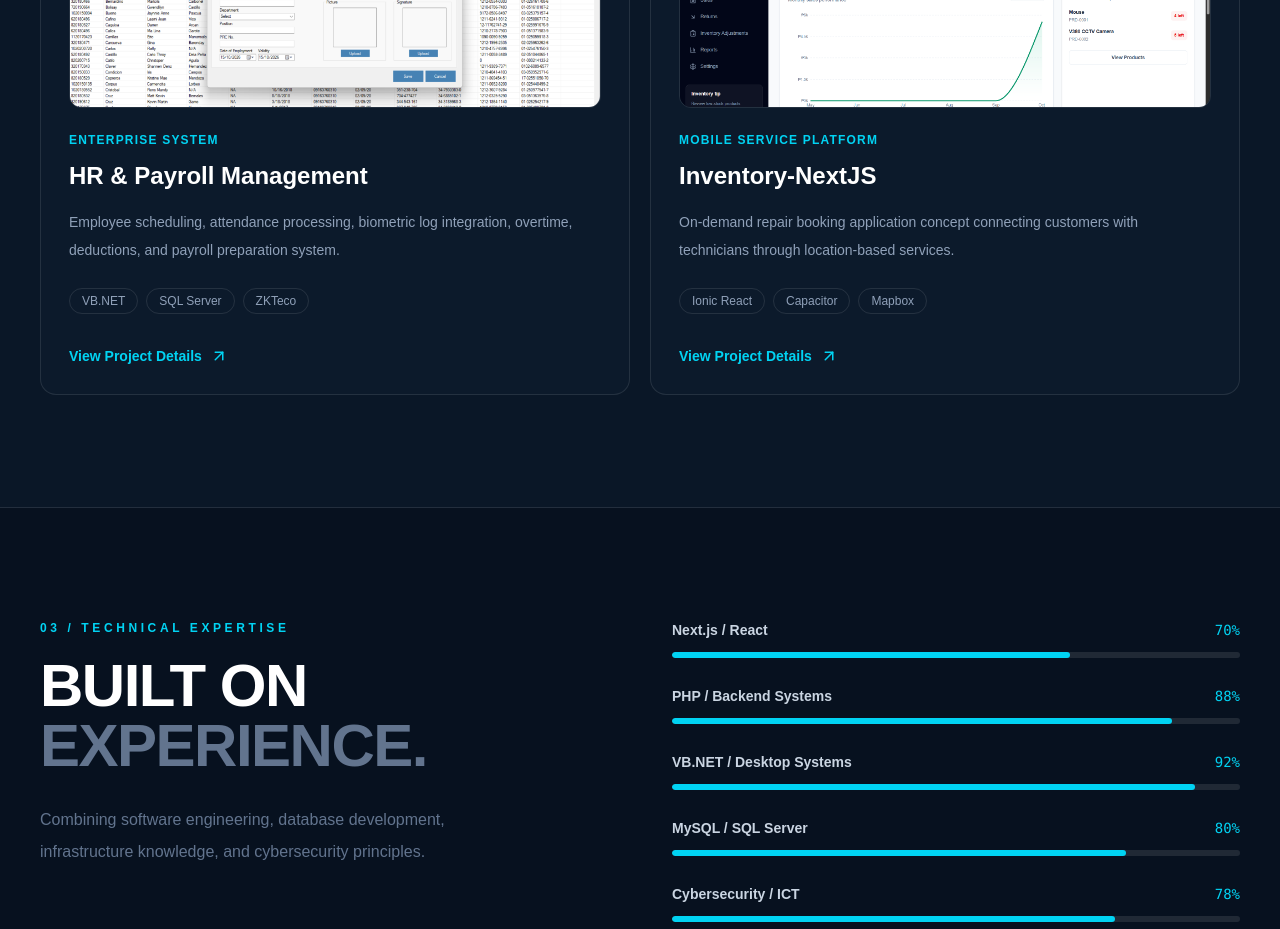
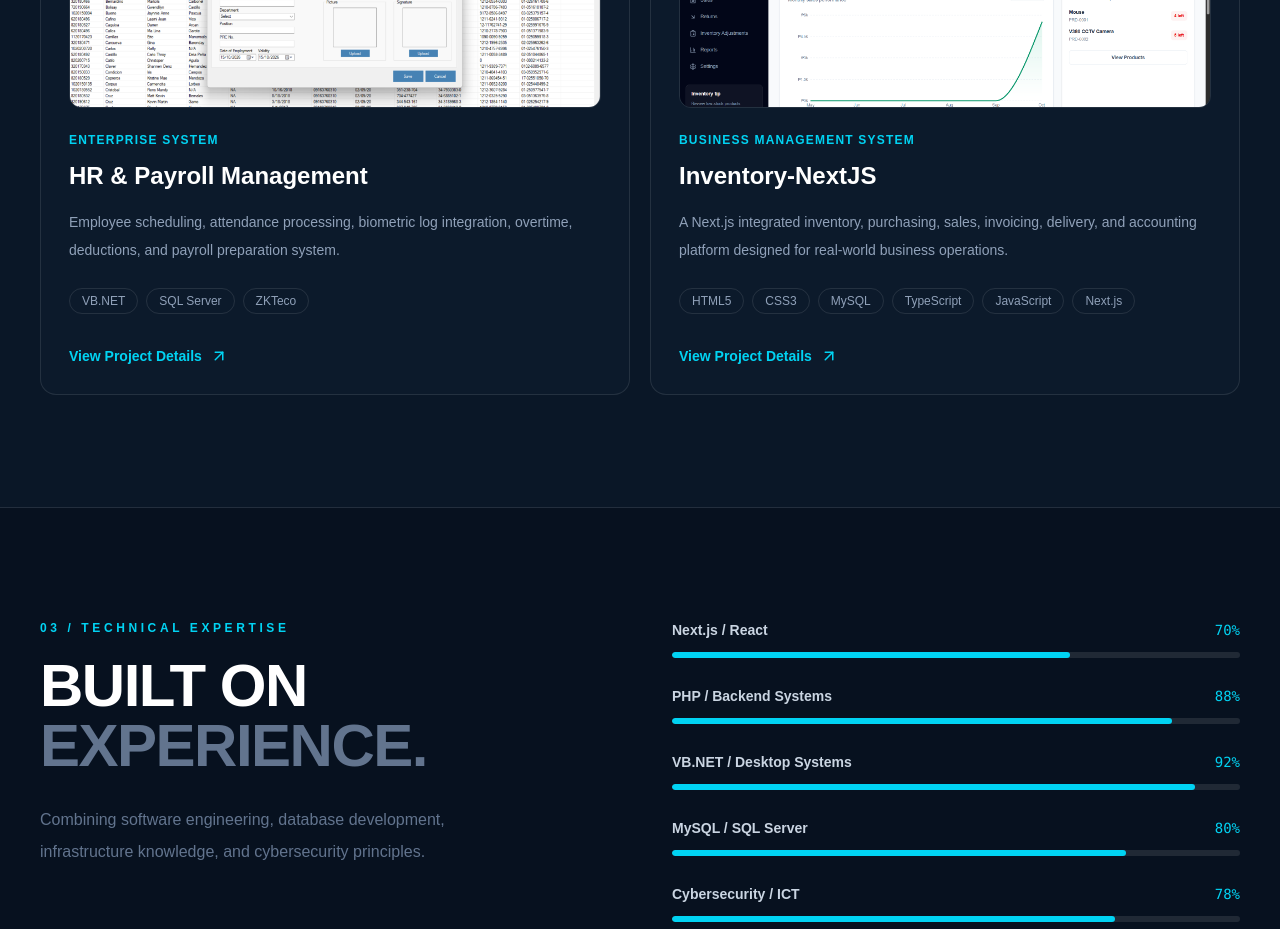
Before and after one commit to RanZeb26/portfolio, a Next.js app: page / in a window 1280 px wide. Shown: the part 2600-3529 px from the top of the page. Built offline with nearby package versions, Linux system fonts and the light colour scheme.

Commit message:
Update the other details in Next Js Inventory

```diff
--- a/app/page.tsx
+++ b/app/page.tsx
@@ -50,10 +50,10 @@ const projects = [
   {
     number: "04",
     title: "Inventory-NextJS",
-    category: "MOBILE SERVICE PLATFORM",
+    category: "BUSINESS MANAGEMENT SYSTEM",
     description:
-      "On-demand repair booking application concept connecting customers with technicians through location-based services.",
-    tech: ["Ionic React", "Capacitor", "Mapbox"],
+      "A Next.js integrated inventory, purchasing, sales, invoicing, delivery, and accounting platform designed for real-world business operations.",
+    tech: ["HTML5", "CSS3", "MySQL", "TypeScript", "JavaScript", "Next.js"],
     accent: "orange",
     image: "/images/Inventory-NextJS.png",
     slug: "Inventory-NextJS",
--- a/app/projects/Inventory-NextJS/page.tsx
+++ b/app/projects/Inventory-NextJS/page.tsx
@@ -85,7 +85,7 @@ export default function BusinessInventoryPage() {
         </h1>
 
         <p className="mt-7 max-w-3xl text-lg leading-8 text-slate-400">
-          An integrated business management application built to organize
+          A Next.js integrated business management application built to organize
           products, inventory, purchasing, sales, invoices, returns, and
           accounting records in one platform.
         </p>
```
